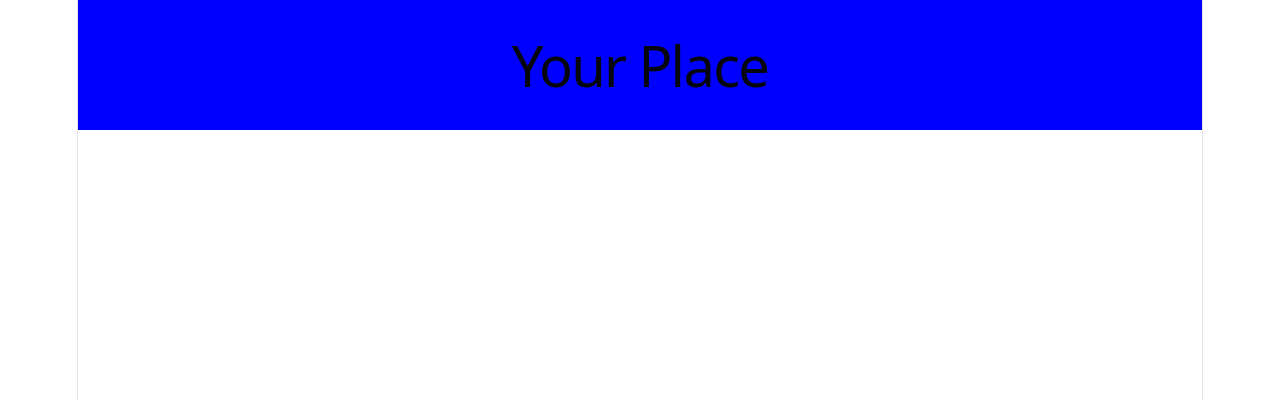
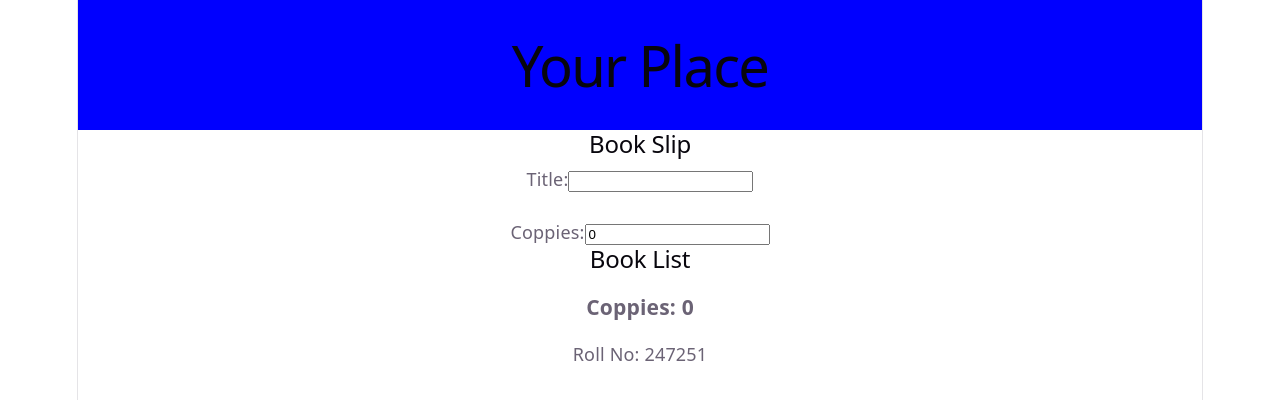
Before and after one commit to Syed-Aqib251/f24a-247251-lab8, a React (Vite) app: page / in a window 1280 px wide. Shown: the top 400 px of the page. Built offline with nearby package versions, Linux system fonts and the light colour scheme.

Commit message:
1 The book slip — The slip

```diff
--- a/src/App.jsx
+++ b/src/App.jsx
@@ -1,3 +1,18 @@
+function BookSlip(){
+  return(
+    <div>
+      <h2>
+        Book Slip
+      </h2>
+      <label>Title:</label>
+      <input type="text"/>
+      <br/>
+      <br/>
+      <label>Coppies:</label>
+      <input type="text" defaultValue="0"/>
+    </div>
+  );
+}
 function App(){
   return(
     <div>
@@ -8,8 +23,13 @@ function App(){
       }}>
         <h1>Your Place</h1>
       </header>
+      <BookSlip/>
+      <div>
+        <h2>Book List</h2>
+        <h3>Coppies: 0</h3>
+      </div>
       <footer>
-        <p></p>
+        <p>Roll No: 247251</p>
       </footer>
     </div>
   );
```
